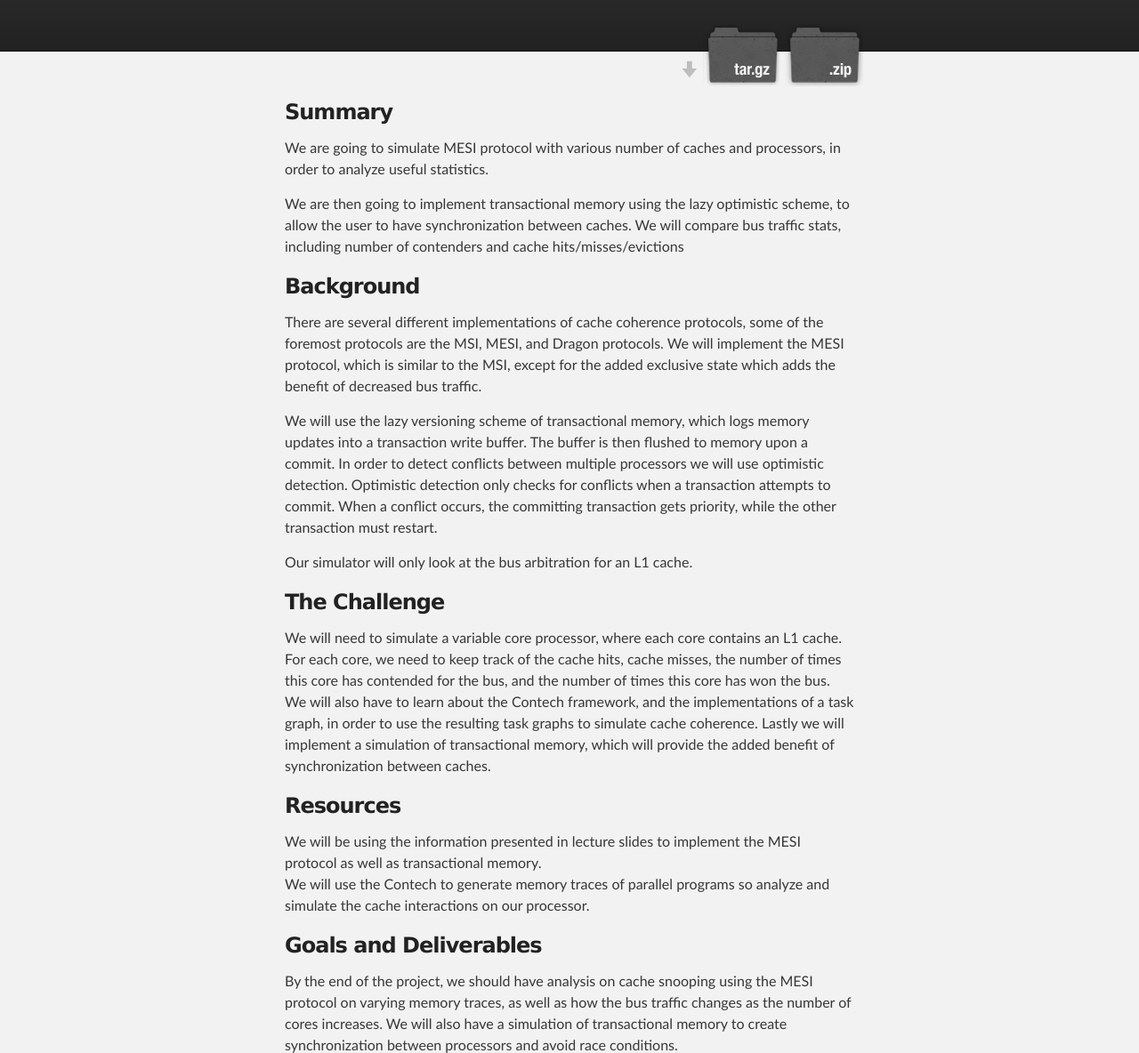
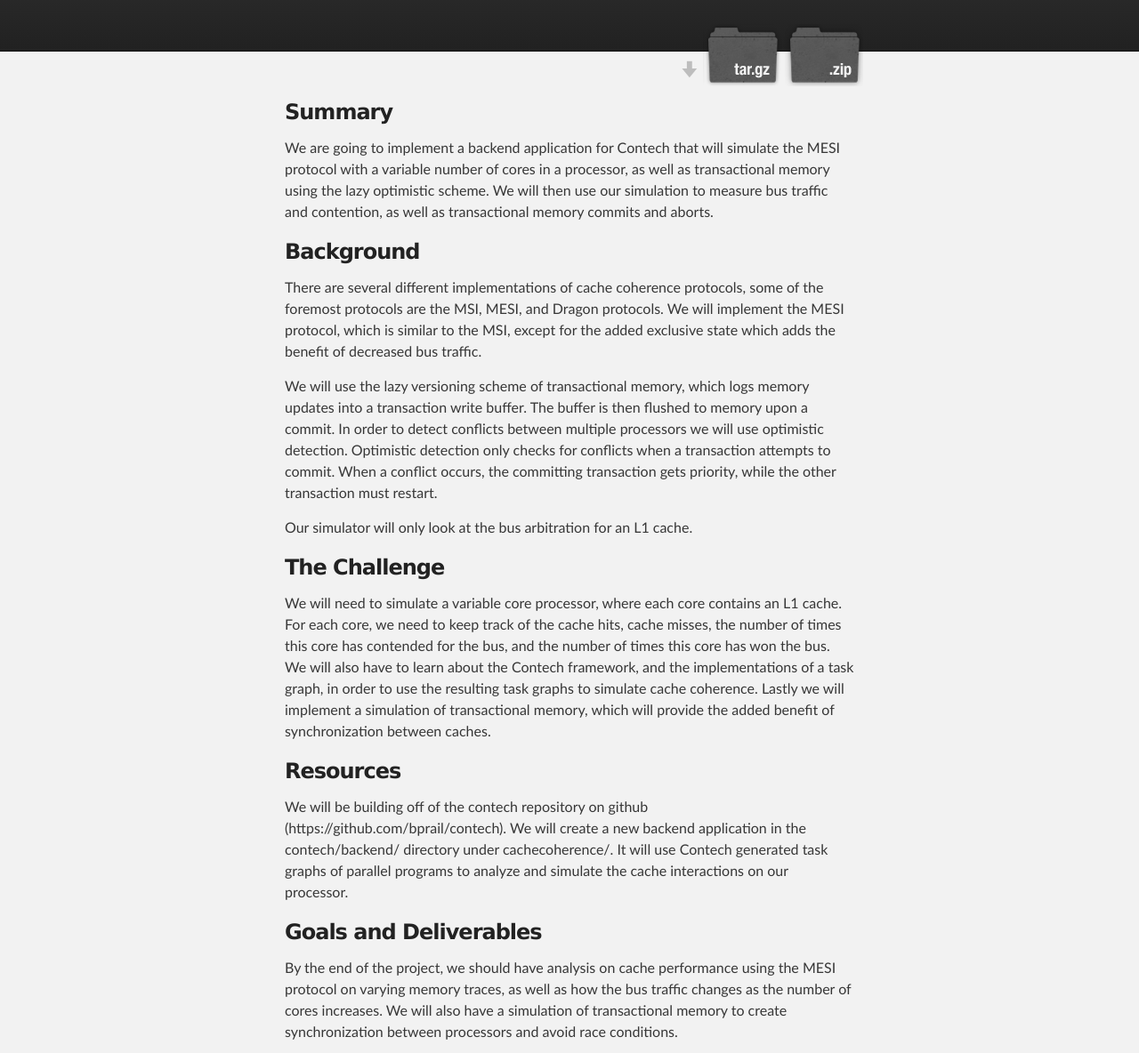
Before and after one commit to ryanovsky/cachesnooping, a plain HTML site: page index.html in a window 1280 px wide. Shown: the part 116-1300 px from the top of the page at 89% size. Drawn offline with Linux system fonts and the light colour scheme.

Commit message:
Update index.html

```diff
--- a/index.html
+++ b/index.html
@@ -34,40 +34,52 @@
         <h3>
 <a id="summary" class="anchor" href="#summary" aria-hidden="true"><span aria-hidden="true" class="octicon octicon-link"></span></a>Summary</h3>
 
-<p>We are going to simulate MESI protocol with various number of caches and processors, in order to analyze useful statistics.</p>
-
-<p>We are then going to implement transactional memory using the lazy optimistic scheme, to allow the user to have synchronization between caches.
-We will compare bus traffic stats, including number of contenders and cache hits/misses/evictions</p>
+<p>We are going to implement a backend application for Contech that will simulate the MESI protocol with a variable number of cores
+in a processor, as well as transactional memory using the lazy optimistic scheme. We will then use our simulation to measure bus
+traffic and contention, as well as transactional memory commits and aborts.</p>
 
 <h3>
 <a id="background" class="anchor" href="#background" aria-hidden="true"><span aria-hidden="true" class="octicon octicon-link"></span></a>Background</h3>
 
-<p>There are several different implementations of cache coherence protocols, some of the foremost protocols are the MSI, MESI, and Dragon protocols. We will implement the MESI protocol, which is similar to the MSI, except for the added exclusive state which adds the benefit of decreased bus traffic.</p>
+<p>There are several different implementations of cache coherence protocols, some of the foremost protocols are the MSI,
+MESI, and Dragon protocols. We will implement the MESI protocol, which is similar to the MSI, except for the added exclusive
+state which adds the benefit of decreased bus traffic.</p>
 
-<p>We will use the lazy versioning scheme of transactional memory, which logs memory updates into a transaction write buffer.  The buffer is then flushed to memory upon a commit. In order to detect conflicts between multiple processors we will use optimistic detection.  Optimistic detection only checks for conflicts when a transaction attempts to commit.  When a conflict occurs, the committing transaction gets priority, while the other transaction must restart.</p>
+<p>We will use the lazy versioning scheme of transactional memory, which logs memory updates into a transaction write buffer.
+The buffer is then flushed to memory upon a commit. In order to detect conflicts between multiple processors we will use
+optimistic detection.  Optimistic detection only checks for conflicts when a transaction attempts to commit.  When a conflict
+occurs, the committing transaction gets priority, while the other transaction must restart.</p>
 
 <p>Our simulator will only look at the bus arbitration for an L1 cache.</p>
 
 <h3>
 <a id="the-challenge" class="anchor" href="#the-challenge" aria-hidden="true"><span aria-hidden="true" class="octicon octicon-link"></span></a>The Challenge</h3>
 
-<p>We will need to simulate a variable core processor, where each core contains an L1 cache. For each core, we need to keep track of the cache hits, cache misses, the number of times this core has contended for the bus, and the number of times this core has won the bus. We will also have to learn about the Contech framework, and the implementations of a task graph,  in order to use the resulting task graphs to simulate cache coherence.  Lastly we will implement a simulation of transactional memory, which will provide the added benefit of synchronization between caches.</p>
+<p>We will need to simulate a variable core processor, where each core contains an L1 cache. For each core, we need to keep track
+of the cache hits, cache misses, the number of times this core has contended for the bus, and the number of times this core has
+won the bus. We will also have to learn about the Contech framework, and the implementations of a task graph,  in order to use
+the resulting task graphs to simulate cache coherence.  Lastly we will implement a simulation of transactional memory, which
+will provide the added benefit of synchronization between caches.</p>
 
 <h3>
 <a id="resources" class="anchor" href="#resources" aria-hidden="true"><span aria-hidden="true" class="octicon octicon-link"></span></a>Resources</h3>
 
-<p>We will be using the information presented in lecture slides to implement the MESI protocol as well as transactional memory.<br>
-We will use the Contech to generate memory traces of parallel programs so analyze and simulate the cache interactions on our processor.</p>
+<p>We will be building off of the contech repository on github (https://github.com/bprail/contech).   We will create a new backend
+application in the contech/backend/ directory under cachecoherence/.  It will use Contech generated task graphs of parallel programs
+to analyze and simulate the cache interactions on our processor.</p>
 
 <h3>
 <a id="goals-and-deliverables" class="anchor" href="#goals-and-deliverables" aria-hidden="true"><span aria-hidden="true" class="octicon octicon-link"></span></a>Goals and Deliverables</h3>
 
-<p>By the end of the project, we should have analysis on cache snooping using the MESI protocol on varying memory traces, as well as how the bus traffic changes as the number of cores increases. We will also have a simulation of transactional memory to create synchronization between processors and avoid race conditions.</p>
+<p>By the end of the project, we should have analysis on cache performance using the MESI protocol on varying memory traces, as well
+as how the bus traffic changes as the number of cores increases. We will also have a simulation of transactional memory to create
+synchronization between processors and avoid race conditions.</p>
 
 <h3>
 <a id="platform-choice" class="anchor" href="#platform-choice" aria-hidden="true"><span aria-hidden="true" class="octicon octicon-link"></span></a>Platform Choice</h3>
 
-<p>Seeing as we are simulating the processor, the machine we run on doesn’t need any special hardware. We will use C++ to write our simulator and cache coherence implementation..</p>
+<p>Seeing as we are simulating the processor, the machine we run on doesn’t need any special hardware. We will use C++ to write
+our simulator and cache coherence implementation..</p>
 
 <h3>
 <a id="schedule" class="anchor" href="#schedule" aria-hidden="true"><span aria-hidden="true" class="octicon octicon-link"></span></a>Schedule</h3>
```
